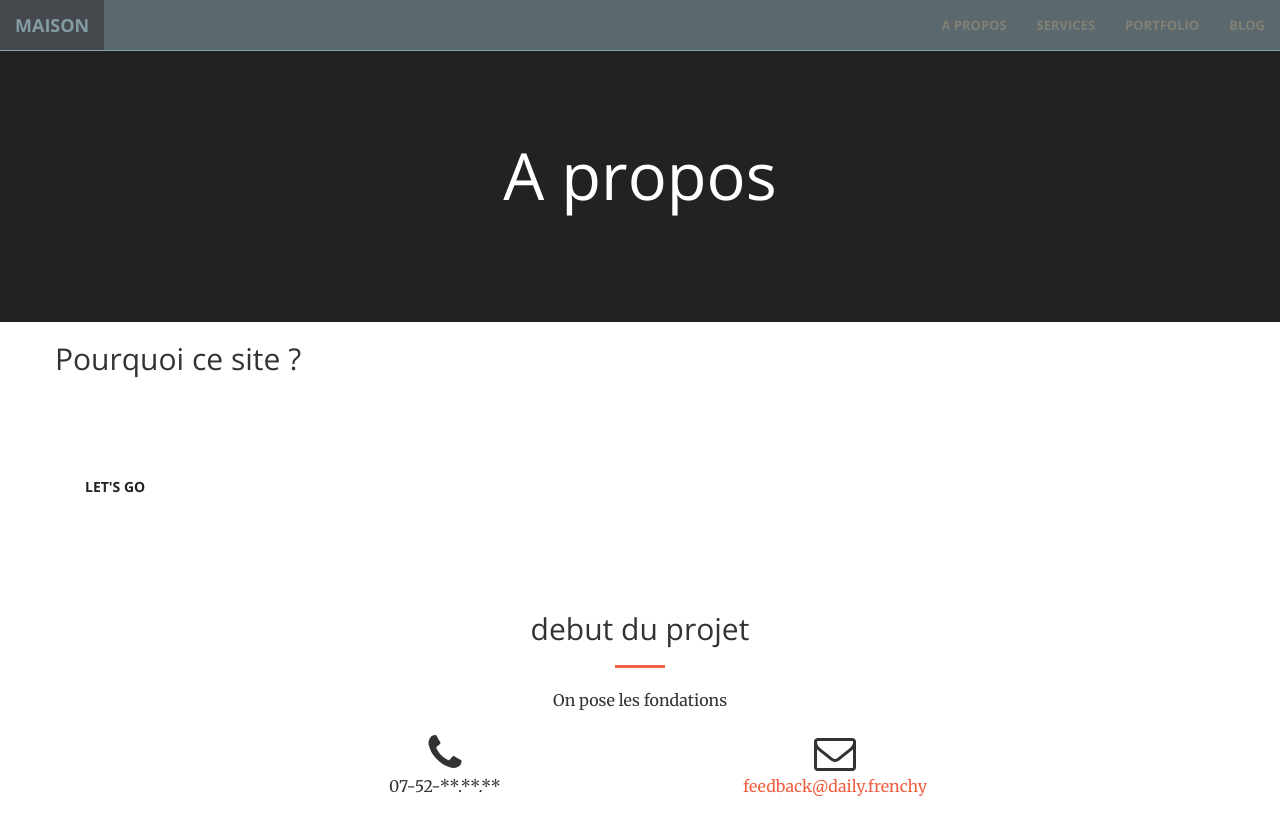
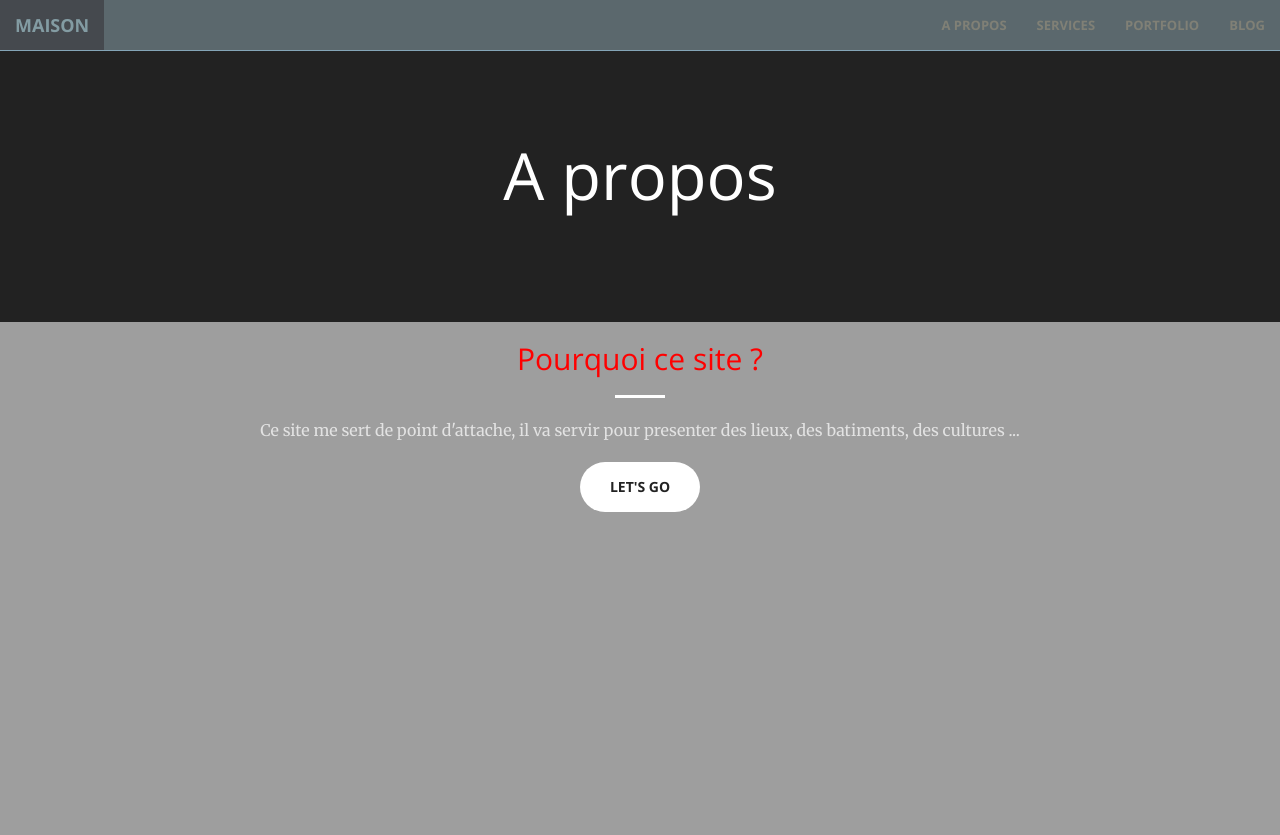
Before and after one commit to daily-frenchy/open, a Jekyll site: the page built from about.html, in a window 1280 px wide and 900 px high. Shown: the top 835 px of the window. Built offline with Jekyll 4.4.1, drawn with Linux system fonts in a browser that asks for light colours.

Commit message:
Update default.html

```diff
--- a/_layouts/default.html
+++ b/_layouts/default.html
@@ -20,7 +20,7 @@
 			<!-- Custom CSS -->
 			<link rel="stylesheet" href="{{ "/css/creative.css" | absolute_url }}" type="text/css">
 			<link rel="stylesheet" href="{{ "/css/nav.css" | absolute_url }}" type="text/css">
-
+			<link rel="stylesheet" href="{{ "/css/about.css" | absolute_url }}" type="text/css">
 			<link rel="stylesheet" href="{{ "/font-awesome/css/font-awesome.min.css" | absolute_url }}" type="text/css">
 
 		</head>
```
